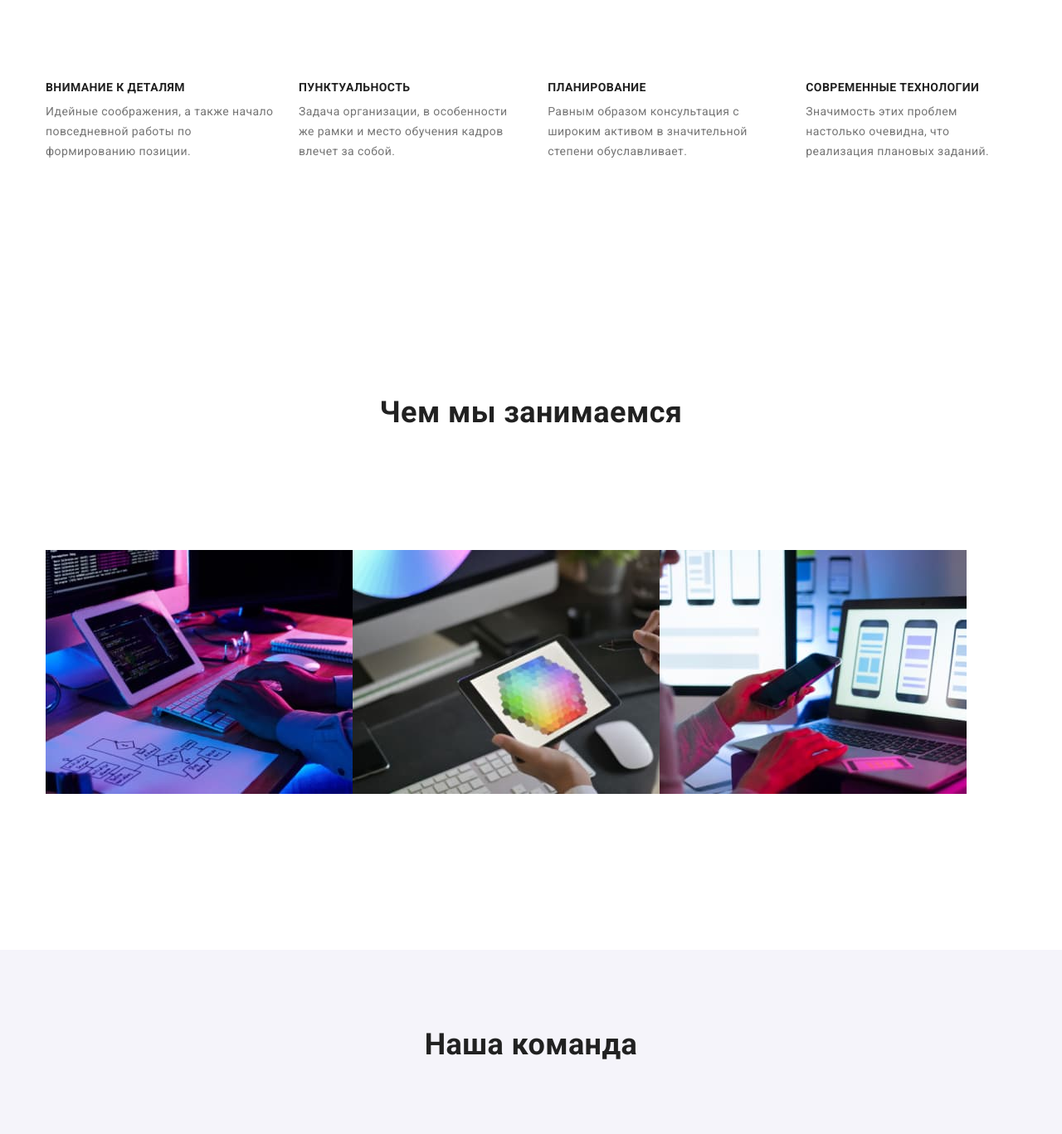
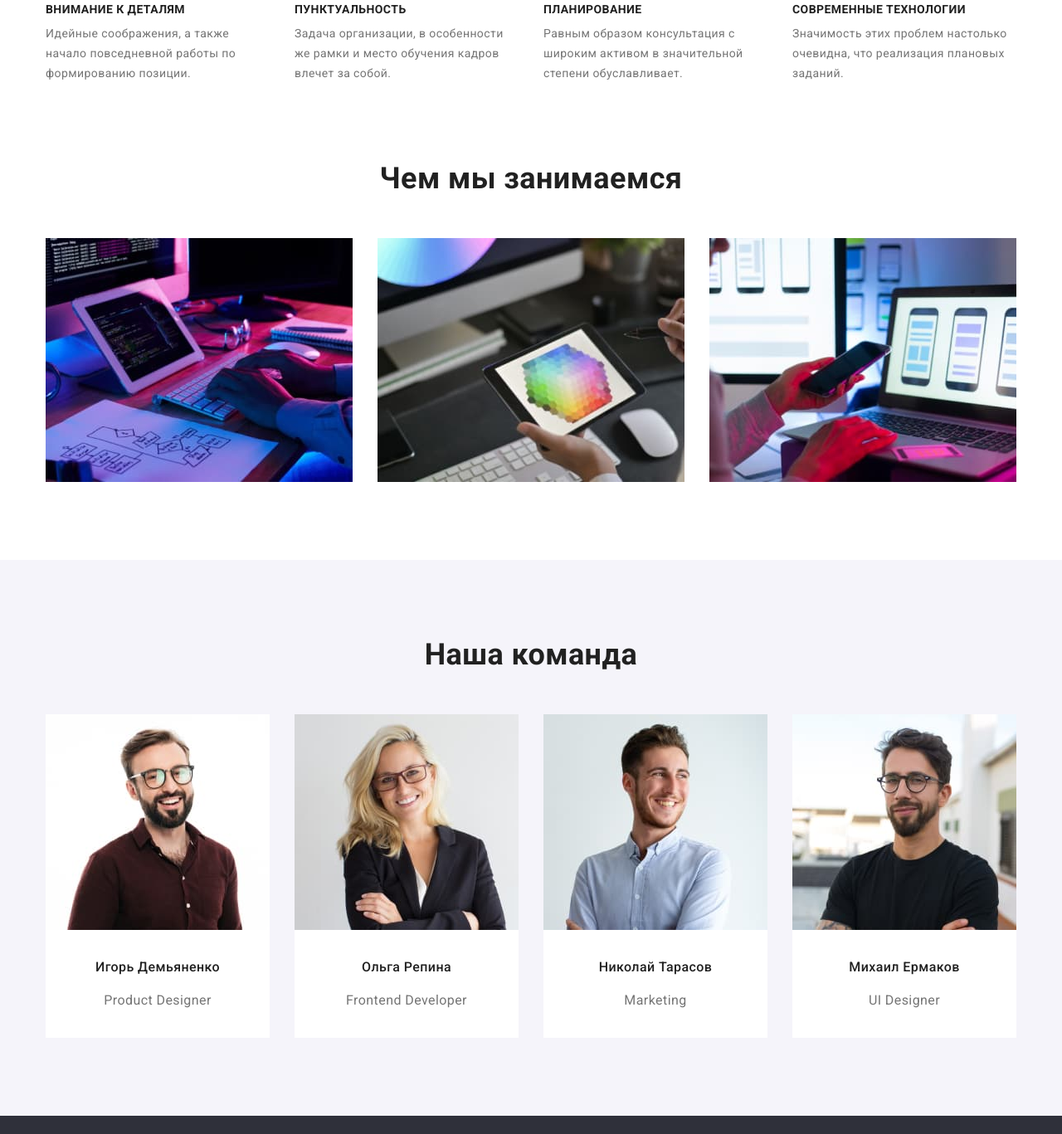
Before and after one commit to vladishevv/goit-markup-hw-03, a plain HTML site: page index.html in a window 1280 px wide. Shown: the part 773-2140 px from the top of the page at 83% size. Drawn offline with nearby package versions, Linux system fonts and the light colour scheme.

Commit message:
правки от ментора №2

```diff
--- a/css/style.css
+++ b/css/style.css
@@ -202,7 +202,7 @@ button {
 }
 
 /* features */
-.section.list {
+.features.list {
   display: flex;
 }
 
@@ -225,9 +225,16 @@ button {
   line-height: 1.71;
   margin-top: 0;
   margin-bottom: 0;
+  width: 270px;
 }
 
 /* works */
+.works.list {
+  display: flex;
+}
+.section.works {
+  padding-top: 0;
+}
 
 .works-title,
 .team-title {
@@ -245,6 +252,9 @@ button {
   margin-right: 30px;
 }
 /* team */
+.team.list {
+  display: flex;
+}
 .team {
   background-color: var(--team-bg-color);
 }
@@ -306,9 +316,7 @@ button {
   color: rgba(255, 255, 255, 0.6);
 }
 /* portfolio */
-.section.portfolio {
-  background-color: var(--white-color);
-}
+
 .filter {
   display: flex;
   justify-content: center;
@@ -367,6 +375,7 @@ button {
 .portfolio-information {
   padding-top: 20px;
   padding-bottom: 20px;
+  padding-left: 24px;
   border-right: 1px solid var(--card-border);
   border-bottom: 1px solid var(--card-border);
   border-left: 1px solid var(--card-border);
--- a/index.html
+++ b/index.html
@@ -41,7 +41,7 @@
         <section class="section features">
            <div class="container">
                 <h2 class="visually-hidden">Особенности</h2>
-                <ul class="section list">
+                <ul class="features list">
                     <li class="item">
                         <h3 class="title">Внимание к деталям</h3>
                         <p class="text">Идейные соображения, а также начало повседневной работы по формированию позиции.</p>
@@ -64,7 +64,7 @@
         <section class="section works">
           <div class="container">
                 <h2 class="works-title">Чем мы занимаемся</h2>
-                <ul class="section list">
+                <ul class="works list">
                     <li class="item"><img src="./images/our_works-1.jpg" alt="решение задач" width="370"></li>
                     <li class="item"><img src="./images/our_works-2.jpg" alt="смартфон" width="370" /></li>
                     <li class="item"><img src="./images/our_works-3.jpg" alt="планшет" width="370" /></li>
@@ -74,7 +74,7 @@
         <section class="section team">
             <div class="container">
                 <h2 class="team-title">Наша команда</h2>
-                <ul class="section list">
+                <ul class="team list">
                     <li class="item">
                         <img src="./images/employee-1.jpg" alt="Product Designer">
                       <div class="team-information">
```
Also changed, not shown: portfolio.html (+1 -1 lines).
